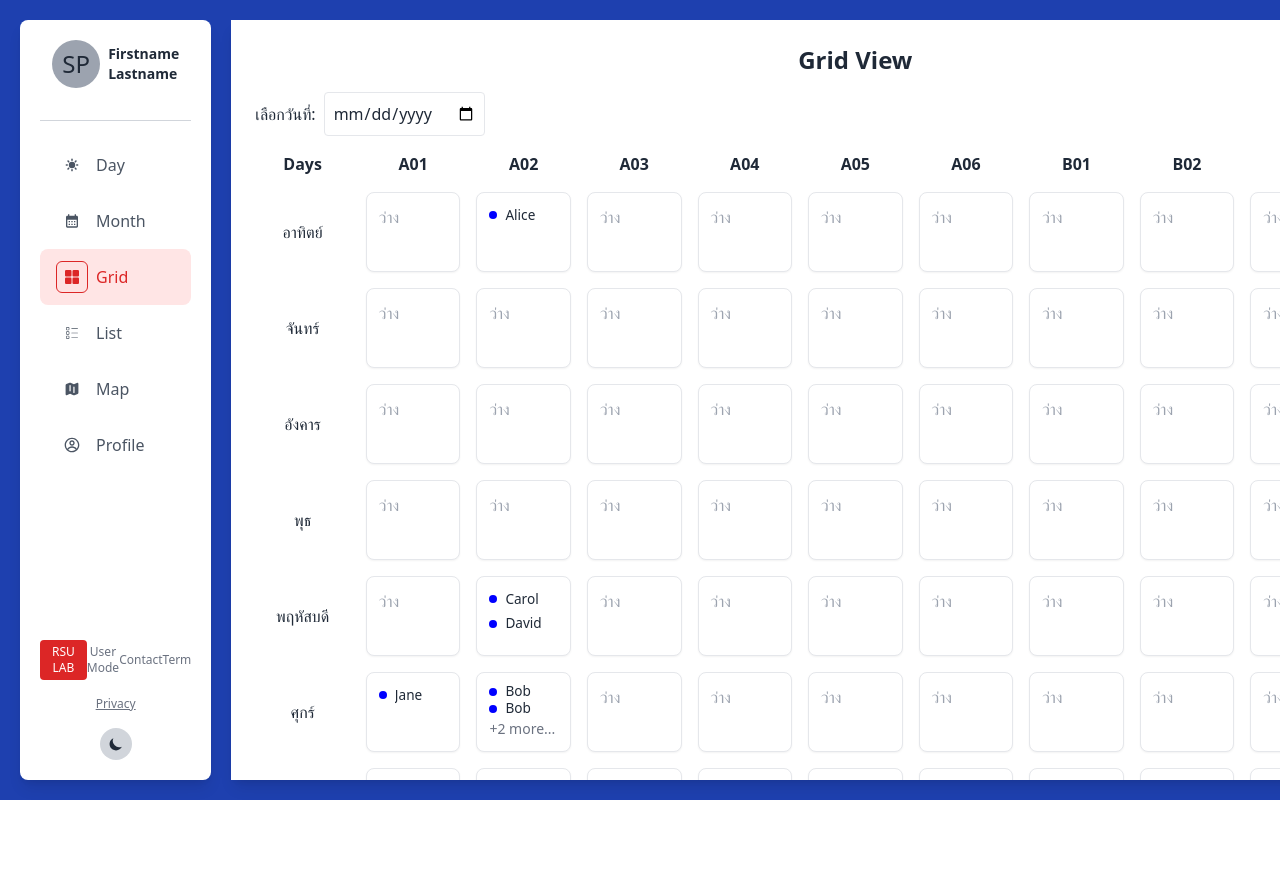
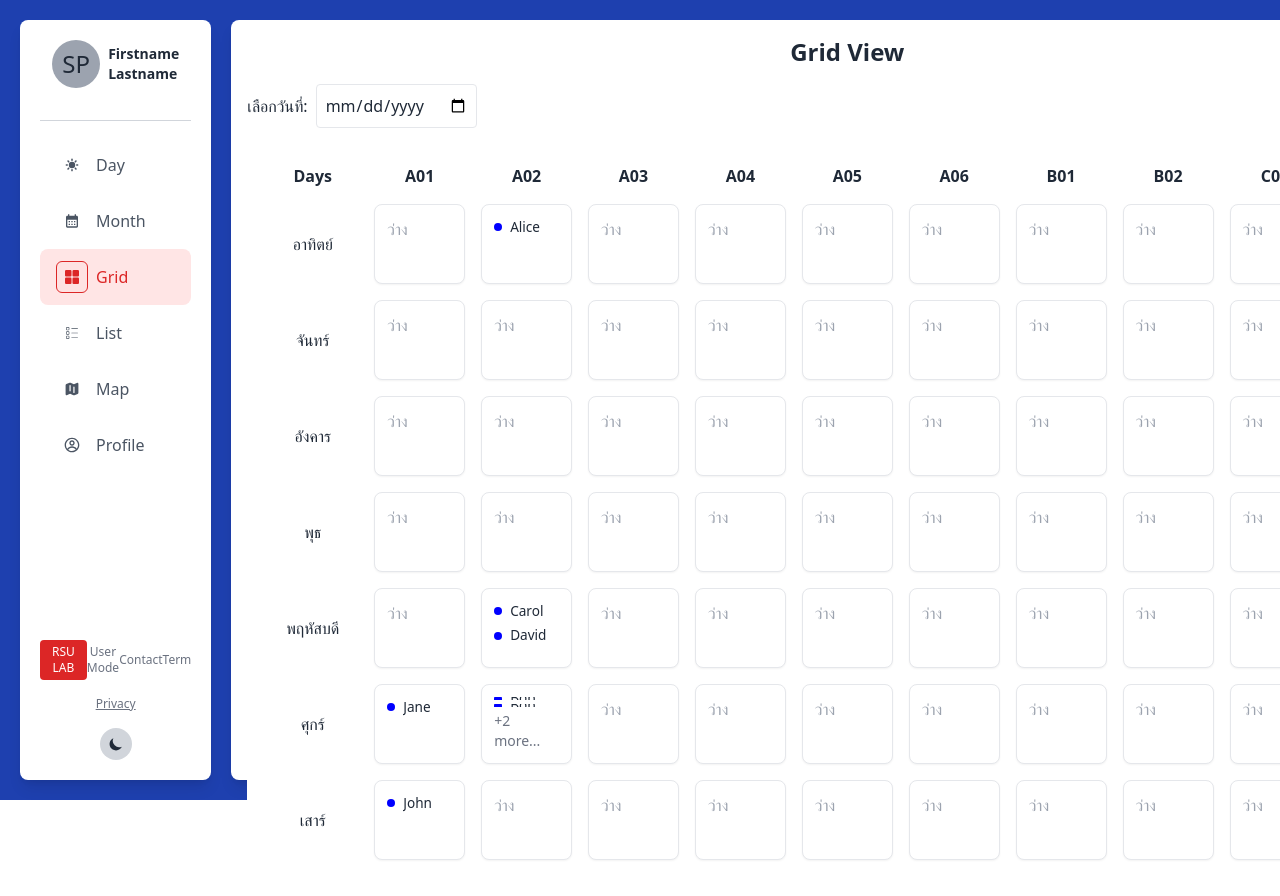
Before and after one commit to SiripongPadkhuntod/FontEnd-Booking, a React (Vite) app: page /home in a window 1280 px wide. Both pictures are taken after a click on the button "Grid". Shown: the top 896 px of the page. Before the commit the page ends 800 px from the top, so only its background shows below. Built offline with nearby package versions, Linux system fonts and the light colour scheme.

Commit message:
Refactor CoGrid and HomePage components for improved styling and layout

```diff
--- a/src/Component/Grid.jsx
+++ b/src/Component/Grid.jsx
@@ -61,7 +61,7 @@ const CoGrid = () => {
   };
 
   return (
-    <div className="w-full h-full overflow-x-auto bg-white p-6">
+    <div className="w-full h-ful p-4">
       <h2 className="text-2xl font-bold mb-4 text-center">Grid View</h2>
 
       {/* Dropdown สำหรับเลือกวันที่ */}
@@ -76,7 +76,7 @@ const CoGrid = () => {
       </div>
 
       {/* Grid แสดงข้อมูล */}
-      <div className="min-w-[1200px]">
+      <div className="min-w-[1200px] p-5 bg-white rounded-lg">
         <div className="grid grid-cols-11 gap-4">
           <div className="font-semibold text-center">Days</div>
           {desks.map((desk, deskIndex) => (
--- a/src/Page/HomePage.jsx
+++ b/src/Page/HomePage.jsx
@@ -134,7 +134,7 @@ const Home = () => {
       </div>
 
       {/* Content with animation */}
-      <div className={`flex-1 ml-0 md:ml-5 rounded-lg flex justify-center items-center shadow-lg transition-all duration-500 ${isNightMode ? "bg-gray-600" : "bg-gray-200"}`}>
+      <div className={`flex-1 ml-0 md:ml-5 rounded-lg flex justify-center items-center shadow-lg transition-all duration-500 ${isNightMode ? "bg-white" : "bg-white"}`}>
         <CSSTransition key={activeComponent} timeout={500} classNames="menu-slide">
           <div className="relative w-full h-full">
             {renderComponent()}
```
